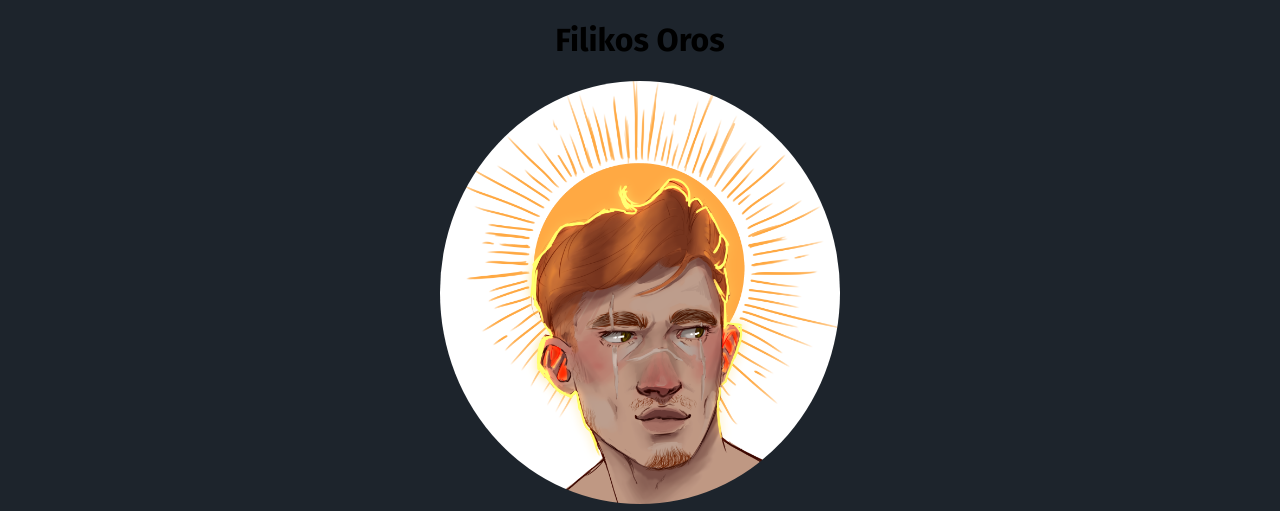
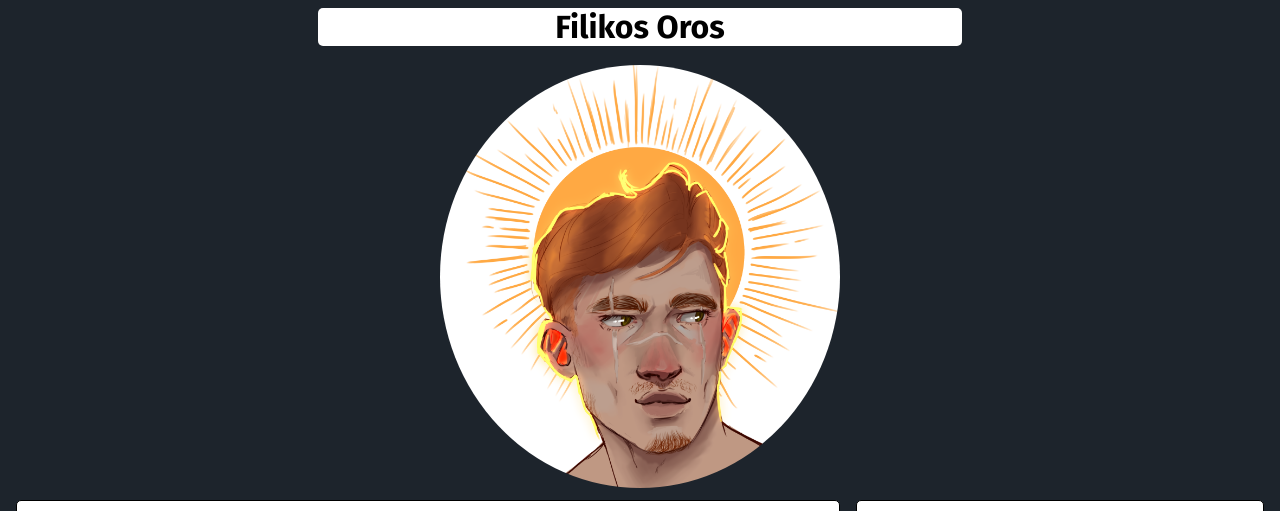
Before and after one commit to sonneart/cartoon-hero, a plain HTML site: page public/index.html in a window 1280 px wide. Shown: the top 511 px of the page. Drawn offline with Linux system fonts and the light colour scheme.

Commit message:
Fixed title

```diff
--- a/public/css/style.css
+++ b/public/css/style.css
@@ -67,3 +67,9 @@ h2 {
     text-align: center;
 
 }
+
+.headerbg {
+    background-color: white;
+    margin: 0px 310px 0px 310px;
+    border-radius: 5px;
+}
--- a/public/index.html
+++ b/public/index.html
@@ -9,7 +9,8 @@
 <body>
     <!--header element -->
     <header>
-        <h1>Filikos Oros</h1>
+        <h1 class="headerbg">Filikos Oros</h1> <br>
+
         <img src="img/filikosnewsmall.png" class="headerimage" />
     </header>
 
```
